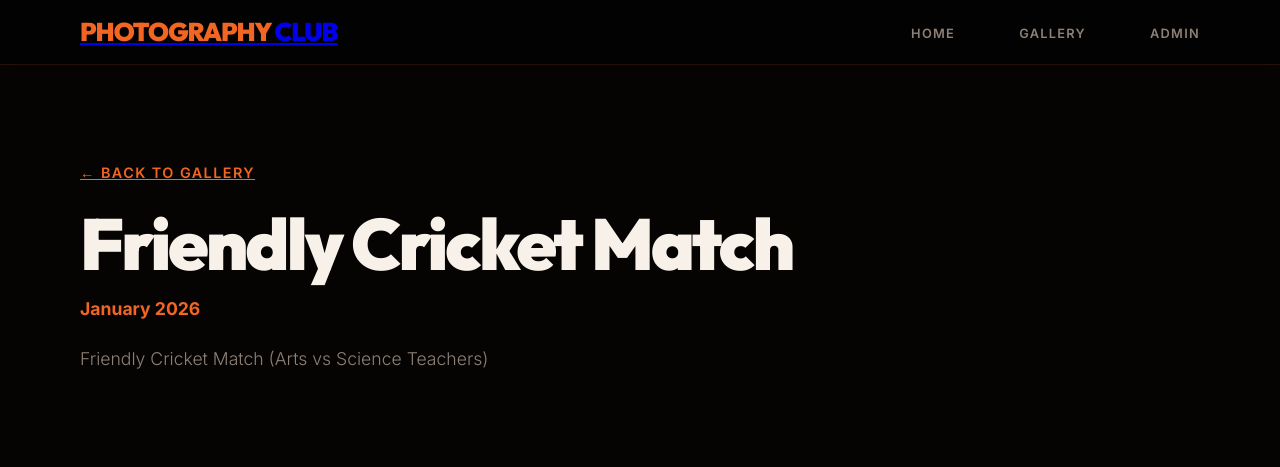
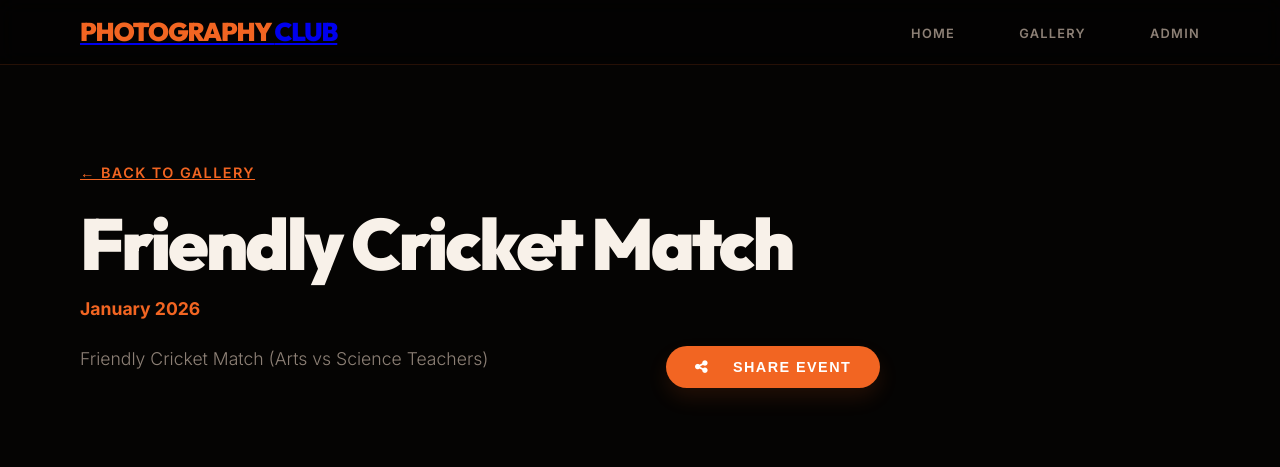
Before and after one commit to ManaswiDutta/photography-club, a PHP site: page /event.php?id=8 in a window 1280 px wide. Shown: the top 467 px of the page. Run offline with PHP 8.4, Linux system fonts and the light colour scheme; a user stored in the database is signed in; data comes from the database, SQL or seed files in the repository.

Commit message:
Share event and download photo option added

```diff
--- a/event.php
+++ b/event.php
@@ -128,7 +128,13 @@ $photos = $photo_stmt->fetchAll();
             <a href="gallery.php" style="color: var(--primary); font-weight: 600; font-size: 0.9rem; text-transform: uppercase; letter-spacing: 0.1em; display: inline-block; margin-bottom: 1.5rem;">&larr; Back to Gallery</a>
             <h1 style="font-size: 4.5rem; margin-bottom: 1rem; line-height: 1;"><?php echo htmlspecialchars($event['name']); ?></h1>
             <p style="color: var(--primary); font-weight: 700; font-size: 1.1rem; margin-bottom: 1.5rem;"><?php echo date('F Y', strtotime($event['event_date'])); ?></p>
-            <p style="color: var(--text-muted); font-size: 1.1rem; font-weight: 300;"><?php echo htmlspecialchars($event['description']); ?></p>
+
+            <div style="display: flex; gap: 1rem; margin-bottom: 2.5rem; flex-wrap: wrap;">
+                <p style="color: var(--text-muted); font-size: 1.1rem; font-weight: 300; flex: 1; min-width: 300px;"><?php echo htmlspecialchars($event['description']); ?></p>
+                <button onclick="shareEvent()" class="btn" style="background: var(--primary); color: white; border-radius: 30px; padding: 0.8rem 1.8rem; font-size: 0.9rem; align-self: flex-start; border: none; box-shadow: 0 10px 20px var(--primary-dim);">
+                    <i class="fa-solid fa-share-nodes" style="margin-right: 0.5rem;"></i> Share Event
+                </button>
+            </div>
         </div>
 
         <div class="photo-gallery">
@@ -146,9 +152,14 @@ $photos = $photo_stmt->fetchAll();
 
         <div style="position: relative; text-align: center;">
             <img id="lightbox-img" src="" alt="Zoomed Photo">
-            <a id="external-link" href="" target="_blank" class="btn btn-outline" style="position: absolute; bottom: -4rem; left: 50%; transform: translateX(-50%); display: none; background: rgba(0,0,0,0.5); backdrop-filter: blur(10px); color: white; border-color: rgba(255,255,255,0.2); white-space: nowrap;">
-                <i class="fab fa-google-drive" style="margin-right: 0.5rem;"></i> View on Google Photos
-            </a>
+            <div style="display: flex; gap: 1rem; justify-content: center; margin-top: 1.5rem;">
+                <a id="external-link" href="" target="_blank" class="btn btn-outline" style="background: rgba(0,0,0,0.5); backdrop-filter: blur(10px); color: white; border-color: rgba(255,255,255,0.2); white-space: nowrap; border-radius: 30px; display: none;">
+                    <i class="fab fa-google-drive" style="margin-right: 0.5rem;"></i> Google Photos
+                </a>
+                <button onclick="downloadCurrentPhoto()" class="btn btn-primary" style="background: var(--primary); color: white; border: none; white-space: nowrap; border-radius: 30px; padding: 0.8rem 2rem;">
+                    <i class="fa-solid fa-download" style="margin-right: 0.5rem;"></i> Download
+                </button>
+            </div>
         </div>
 
         <div class="nav-btn next-btn" onclick="nextPhoto()">&rsaquo;</div>
@@ -198,6 +209,30 @@ $photos = $photo_stmt->fetchAll();
             updateLightbox();
         }
 
+        // Social Sharing Logic
+        function shareEvent() {
+            const shareData = {
+                title: '<?php echo addslashes($event['name']); ?> | Photo Club',
+                text: 'Check out these photos from <?php echo addslashes($event['name']); ?>!',
+                url: window.location.href
+            };
+
+            if (navigator.share) {
+                navigator.share(shareData).catch(console.error);
+            } else {
+                navigator.clipboard.writeText(window.location.href).then(() => {
+                    alert('Event link copied to clipboard!');
+                });
+            }
+        }
+
+        // Proxy Download Logic
+        function downloadCurrentPhoto() {
+            const photo = photos[currentIndex];
+            const downloadUrl = `proxy_download.php?url=${encodeURIComponent(photo.file_path)}`;
+            window.location.href = downloadUrl;
+        }
+
         // Keyboard support
         document.addEventListener('keydown', (e) => {
             if (document.getElementById('lightbox').style.display === 'flex') {
```
Also changed, not shown: proxy_download.php (added, +57 -0 lines).
